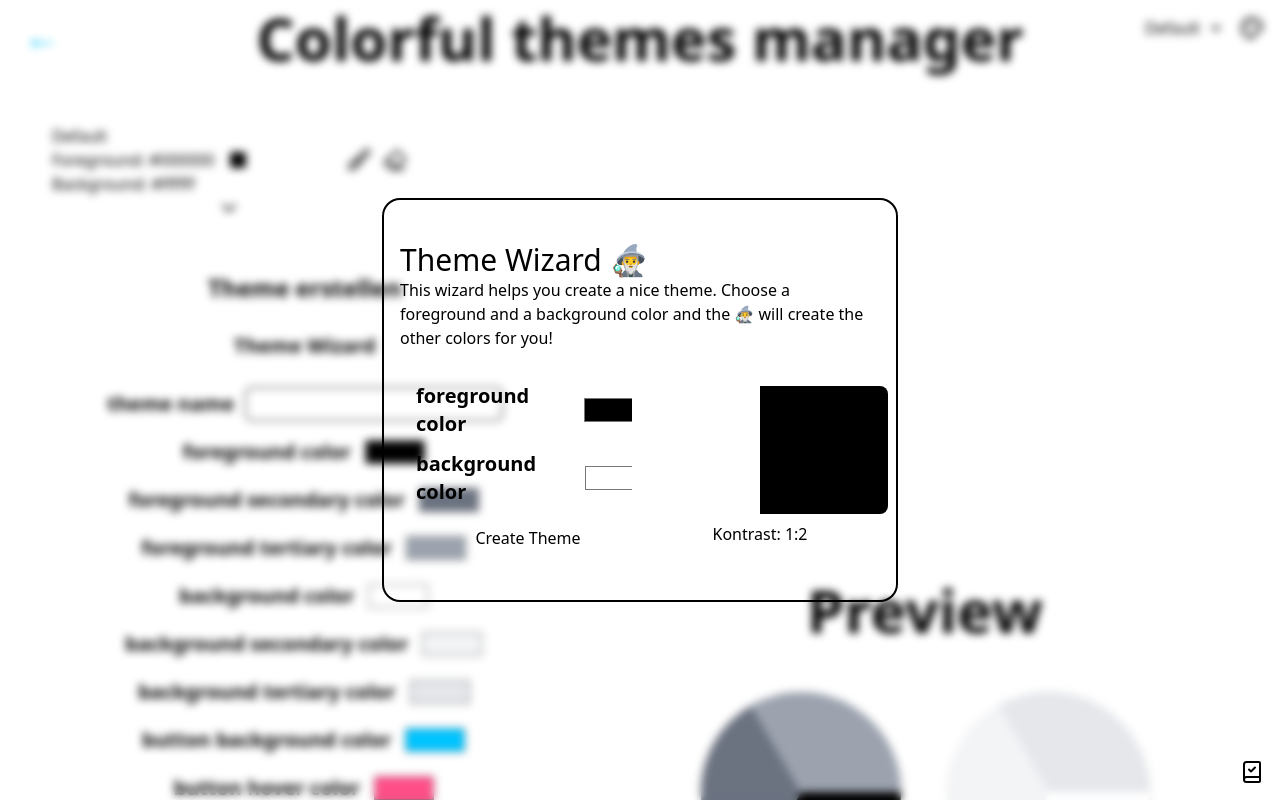
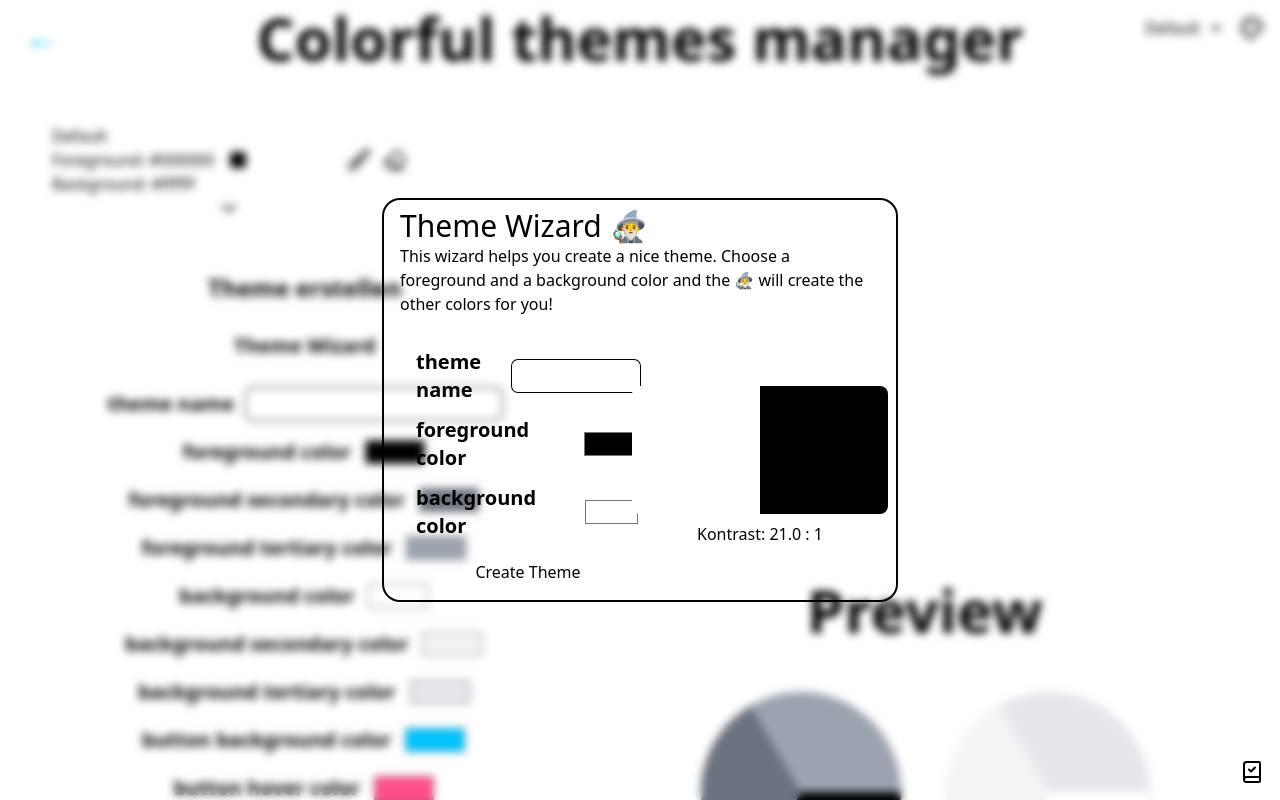
Before and after one commit to MettaBlender/colorful-themes, a Next.js app: page /colorful-themes in a window 1280 px wide. Both pictures are taken after a click on the button "Theme Wizard". Shown: the top 800 px of the page. Built offline with nearby package versions, Linux system fonts and the light colour scheme.

Commit message:
add wizard functions

```diff
--- a/src/app/colorful-themes/page.js
+++ b/src/app/colorful-themes/page.js
@@ -3,6 +3,7 @@
 import ColorCircle from '@/components/colorCircle'
 import Link from 'next/link'
 import React, { useEffect, useState } from 'react'
+import getContrastRatio, {getWizardColors} from '@/components/wizardFunctions'
 
 const page = () => {
 
@@ -71,7 +72,6 @@ const page = () => {
   useEffect(() => {
     // Load saved colors from localStorage
     const savedThemes = localStorage.getItem("themes");
-    console.log("themes", savedThemes);
     if (savedThemes) {
       const parsedThemes = JSON.parse(savedThemes);
       // Ensure all themes have an id
@@ -189,6 +189,14 @@ const page = () => {
     }
   };
 
+  const handleWizard = (e) => {
+    e.preventDefault();
+    const newColors = getWizardColors(wizardColors.foreground, wizardColors.background);
+    setColors(newColors);
+    saveTheme(e);
+    setOpenWizard(false);
+  }
+
   const toggleOpen = (themeId) => {
     setOpenStates((prev) => ({
       ...prev,
@@ -211,7 +219,11 @@ const page = () => {
             <p>This wizard helps you create a nice theme. Choose a foreground and a background color and the 🧙‍♂️ will create the other colors for you!</p>
           </div>
           <div className='w-full flex'>
-            <form className='pl-4 flex flex-col gap-3 mt-2 w-1/2'>
+            <form className='pl-4 flex flex-col gap-3 mt-2 w-1/2' onSubmit={handleWizard}>
+              <div className='flex items-center gap-3'>
+                <label className='text-xl font-bold'>theme name</label>
+                <input type="text" name="name" className='h-8 w-32 pl-2 rounded-md outline-none ring ring-focus-ring' required/>
+              </div>
               <div className='flex items-center gap-3'>
                 <label className='text-xl font-bold'>foreground color</label>
                 <input type="color" name="foreground" value={wizardColors.foreground} onChange={(e) => setWizardColors({...wizardColors, foreground: e.target.value})} className='h-8 w-16 focus:ring-2 focus:ring-[#FF4E88]' onClick={(e) => e.stopPropagation()}/>
@@ -227,7 +239,7 @@ const page = () => {
                 <div className='w-32 h-32 rounded-lg rounded-r-none' style={{ backgroundColor: wizardColors.background }} />
                 <div className='w-32 h-32 rounded-lg rounded-l-none' style={{ backgroundColor: wizardColors.foreground }} />
               </div>
-              <p>Kontrast: 1:2</p>
+              <p>Kontrast: {getContrastRatio(wizardColors.foreground, wizardColors.background).toFixed(1)} : 1</p>
             </div>
           </div>
         </div>
--- /dev/null
+++ b/src/components/wizardFunctions.jsx
@@ -0,0 +1,154 @@
+// Funktion zum Konvertieren eines Hex-Codes in RGB
+export function hexToRgb(hex) {
+  // Entferne # und konvertiere Kurzform (z. B. #FFF) in Langform
+  hex = hex.replace(/^#/, '');
+  if (hex.length === 3) {
+    hex = hex
+      .split('')
+      .map((c) => c + c)
+      .join('');
+  }
+  const r = parseInt(hex.slice(0, 2), 16);
+  const g = parseInt(hex.slice(2, 4), 16);
+  const b = parseInt(hex.slice(4, 6), 16);
+  return { r, g, b };
+}
+
+// Funktion zur Berechnung der relativen Luminanz
+export function getLuminance({ r, g, b }) {
+  // Linearisiere RGB-Werte (0–1)
+  const linearize = (value) => {
+    value = value / 255;
+    return value <= 0.03928 ? value / 12.92 : Math.pow((value + 0.055) / 1.055, 2.4);
+  };
+  const R = linearize(r);
+  const G = linearize(g);
+  const B = linearize(b);
+  return 0.2126 * R + 0.7152 * G + 0.0722 * B;
+}
+
+// Funktion zur Berechnung des Kontrastverhältnisses
+export default function getContrastRatio(hex1, hex2) {
+  const rgb1 = hexToRgb(hex1);
+  const rgb2 = hexToRgb(hex2);
+  const luminance1 = getLuminance(rgb1);
+  const luminance2 = getLuminance(rgb2);
+  const brighter = Math.max(luminance1, luminance2);
+  const darker = Math.min(luminance1, luminance2);
+  return (brighter + 0.05) / (darker + 0.05);
+}
+
+// Konvertiert RGB in HSL
+export function rgbToHsl(r, g, b) {
+  const max = Math.max(r, g, b);
+  const min = Math.min(r, g, b);
+  let h, s, l = (max + min) / 2;
+
+  if (max === min) {
+    h = s = 0; // Achromatisch
+  } else {
+    const d = max - min;
+    s = l > 0.5 ? d / (2 - max - min) : d / (max + min);
+    switch (max) {
+      case r:
+        h = (g - b) / d + (g < b ? 6 : 0);
+        break;
+      case g:
+        h = (b - r) / d + 2;
+        break;
+      case b:
+        h = (r - g) / d + 4;
+        break;
+    }
+    h /= 6;
+  }
+
+  return {
+    h: Math.round(h * 360), // Hue in Grad (0-360)
+    s: Math.round(s * 100), // Sättigung in Prozent (0-100)
+    l: Math.round(l * 100), // Helligkeit in Prozent (0-100)
+  };
+}
+
+// Konvertiert Hex in HSL
+export function hexToHsl(hex) {
+  const { r, g, b } = hexToRgb(hex);
+  return rgbToHsl(r, g, b);
+}
+
+// Konvertiert HSL in RGB
+export function hslToRgb(h, s, l) {
+  h /= 360;
+  s /= 100;
+  l /= 100;
+  let r, g, b;
+
+  if (s === 0) {
+    r = g = b = l; // Achromatisch
+  } else {
+    const hue2rgb = (p, q, t) => {
+      if (t < 0) t += 1;
+      if (t > 1) t -= 1;
+      if (t < 1 / 6) return p + (q - p) * 6 * t;
+      if (t < 1 / 2) return q;
+      if (t < 2 / 3) return p + (q - p) * (2 / 3 - t) * 6;
+      return p;
+    };
+    const q = l < 0.5 ? l * (1 + s) : l + s - l * s;
+    const p = 2 * l - q;
+    r = hue2rgb(p, q, h + 1 / 3);
+    g = hue2rgb(p, q, h);
+    b = hue2rgb(p, q, h - 1 / 3);
+  }
+
+  return {
+    r: Math.round(r * 255),
+    g: Math.round(g * 255),
+    b: Math.round(b * 255),
+  };
+}
+
+// Konvertiert HSL in Hex
+export function hslToHex(h, s, l) {
+  const { r, g, b } = hslToRgb(h, s, l);
+  const toHex = (value) => {
+    const hex = value.toString(16);
+    return hex.length === 1 ? '0' + hex : hex;
+  };
+  return `#${toHex(r)}${toHex(g)}${toHex(b)}`;
+}
+
+export function getWizardColors(foreground, background) {
+  let colors = {
+    foreground: foreground,
+    foregroundSecondary: "#6B7280",
+    foregroundTertiary: "#9CA3AF",
+    background: background,
+    backgroundSecondary: "#F3F4F6",
+    backgroundTertiary: "#E5E7EB",
+    buttonBackground: "#00C4FF",
+    buttonHover: "#FF4E88",
+    buttonText: "#ffffff",
+    linkColor: "#00C4FF",
+    linkClickedColor: "#FF4E88",
+    accentPrimary: "#00C4FF",
+    accentSecondary: "#FF99BB",
+    accentTertiary: "#FF4E88",
+    accentQuaternary: "#66E0FF",
+    focusRing: "#FF4E88",
+    hover: "#FF4E88",
+    error: "#EF4444",
+    warning: "#F59E0B",
+    success: "#10B981",
+    borderPrimary: "#D1D5DB",
+    borderSecondary: "#E5E7EB"
+  };
+
+  colors.foregroundSecondary = hslToHex(hexToHsl(colors.foreground).h, hexToHsl(colors.foreground).s, hexToHsl(colors.foreground).l + 10);
+  colors.foregroundTertiary = hslToHex(hexToHsl(colors.foreground).h, hexToHsl(colors.foreground).s, hexToHsl(colors.foreground).l + 20);
+
+
+  console.log("Generated colors:", colors);
+
+  return colors;
+}
```
